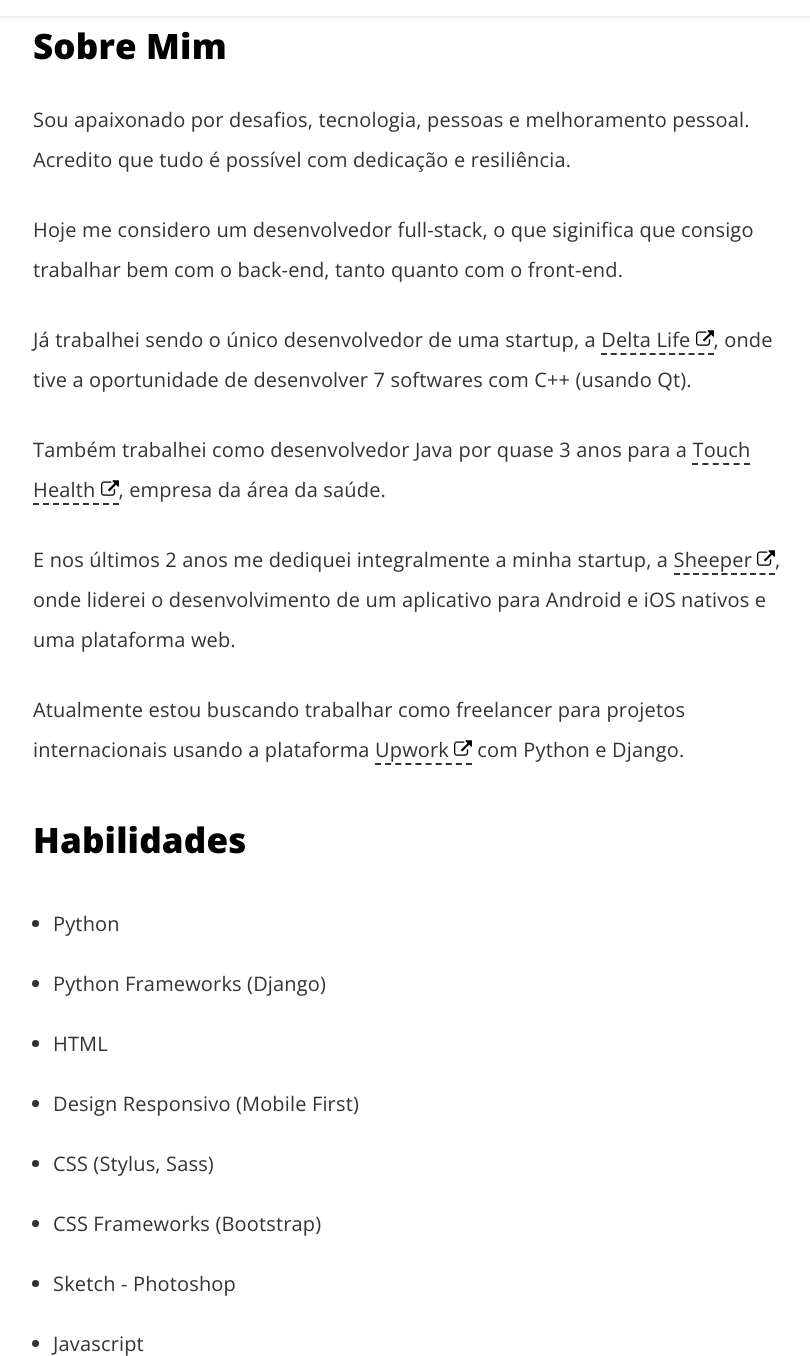
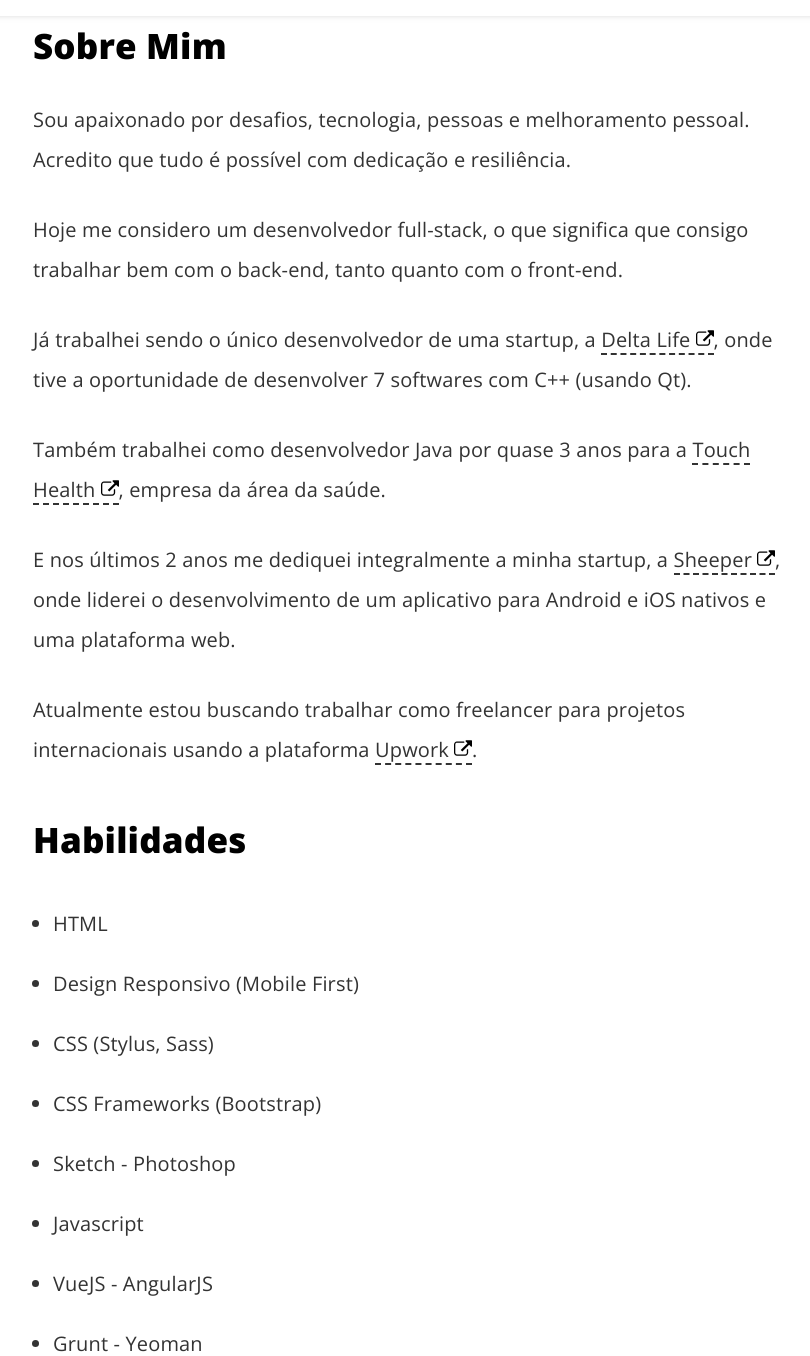
Before and after one commit to vgodoy09/eaugusto.github.io, a Jekyll site: the page built from about.md, in a window 1280 px wide and 1400 px high, scrolled down 390 px, cut to the strip 44-1400 px from the top of the window. Shown: the whole strip, without its empty margins (227-1037 px from the left). Built offline with Jekyll 4.4.1, drawn with Linux system fonts in a browser that asks for light colours; some of the changed text lies outside the part shown.

Commit message:
Update about

```diff
--- a/about.md
+++ b/about.md
@@ -17,7 +17,7 @@
 Sou apaixonado por desafios, tecnologia, pessoas e melhoramento pessoal.
 Acredito que tudo é possível com dedicação e resiliência.
 
-Hoje me considero um desenvolvedor full-stack, o que siginifica que consigo trabalhar bem
+Hoje me considero um desenvolvedor full-stack, o que significa que consigo trabalhar bem
 com o back-end, tanto quanto com o front-end.
 
 Já trabalhei sendo o único desenvolvedor de uma startup, a [Delta Life](http://www.deltalife.com.br/),
@@ -30,13 +30,11 @@
 onde liderei o desenvolvimento de um aplicativo para Android e iOS nativos e uma plataforma web.
 
 Atualmente estou buscando trabalhar como freelancer para projetos internacionais usando
-a plataforma [Upwork](https://www.upwork.com/freelancers/~013ee7d0843e070699?viewMode=1) com Python e Django.
+a plataforma [Upwork](https://www.upwork.com/freelancers/~013ee7d0843e070699?viewMode=1).
 
 ## Habilidades
 
 <ul class="skill-list">
-  <li>Python</li>
-  <li>Python Frameworks (Django)</li>
   <li>HTML</li>
   <li>Design Responsivo (Mobile First)</li>
   <li>CSS (Stylus, Sass)</li>
```
Also changed, not shown: other parts of about.md (+2 -0 lines).
